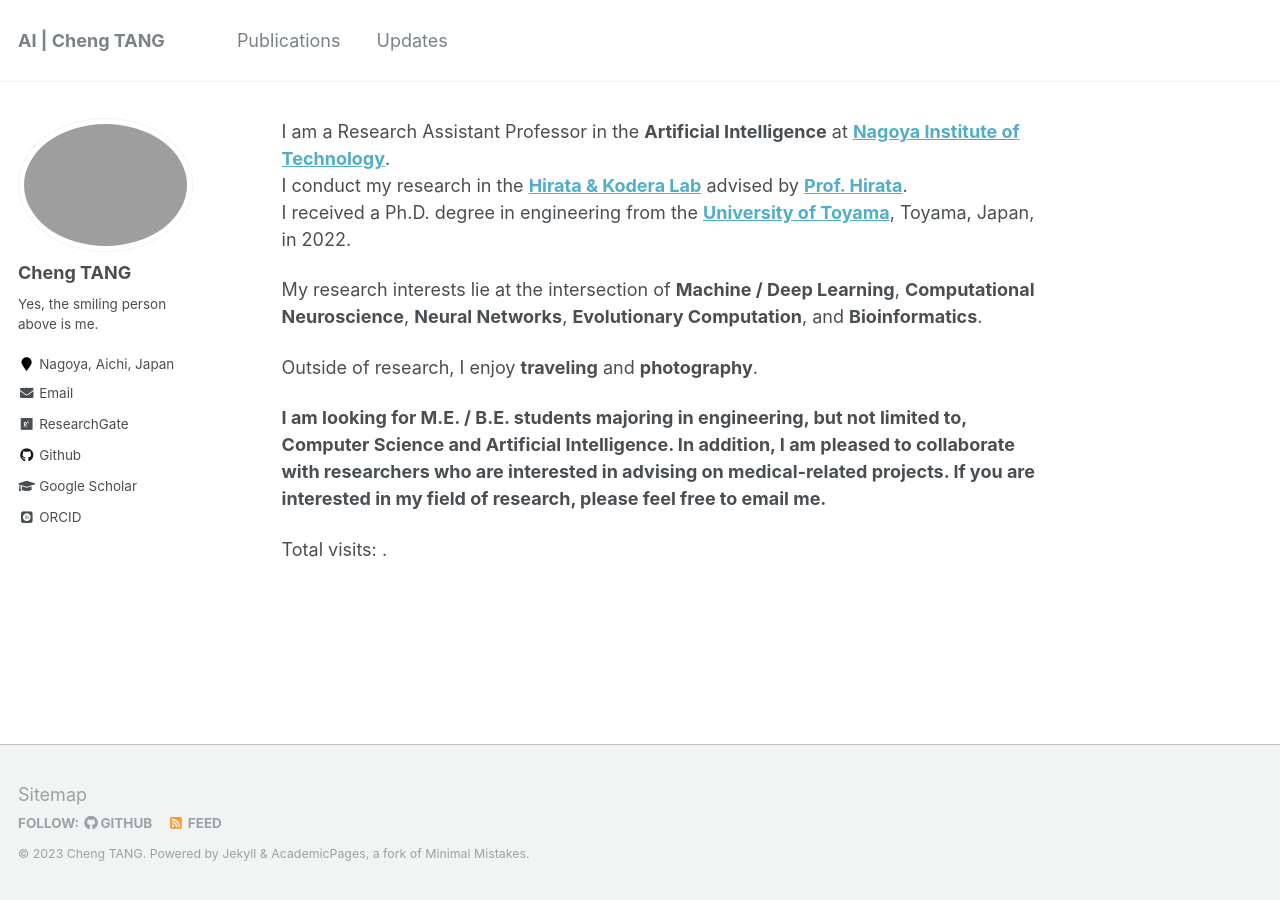
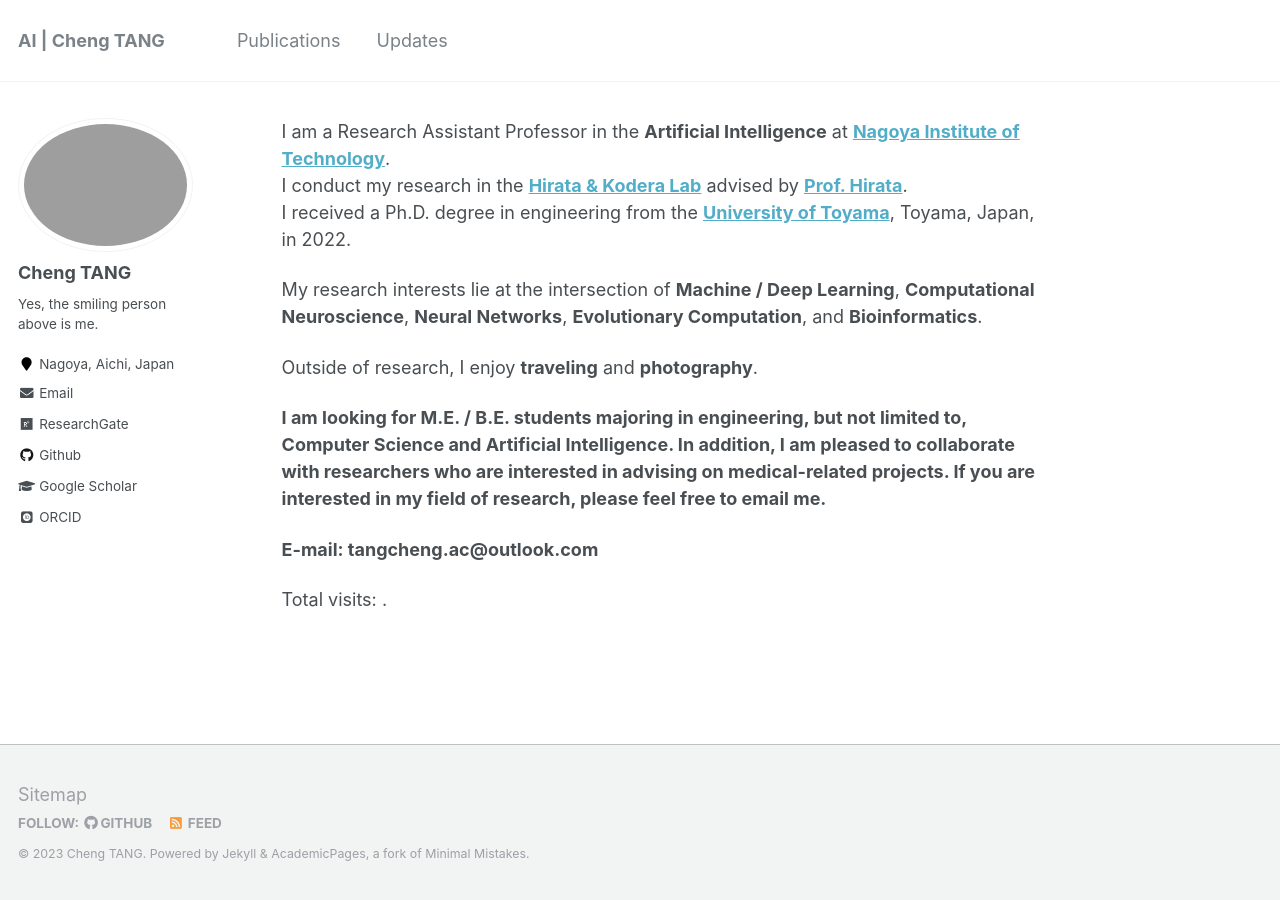
Before and after one commit to ChengTANG-AI/chengtang-ai.github.io, a Jekyll site: the page built from _pages/about.md, in a window 1280 px wide. Built offline with Jekyll 4.4.1, drawn with Linux system fonts in a browser that asks for light colours; some web fonts are replaced; comment, search, counter and statistics services are not loaded.

Commit message:
Update about.md

```diff
--- a/_pages/about.md
+++ b/_pages/about.md
@@ -18,6 +18,8 @@ Outside of research, I enjoy **traveling** and **photography**.
 
 **I am looking for M.E. / B.E. students majoring in engineering, but not limited to, Computer Science and Artificial Intelligence. In addition, I am pleased to collaborate with researchers who are interested in advising on medical-related projects. If you are interested in my field of research, please feel free to email me.**
 
+**E-mail: tangcheng.ac@outlook.com**
+
 
 <script async src="//busuanzi.ibruce.info/busuanzi/2.3/busuanzi.pure.mini.js"></script>
 <span id="busuanzi_container_site_pv">Total visits: <span id="busuanzi_value_site_pv"></span>.</span>
```
